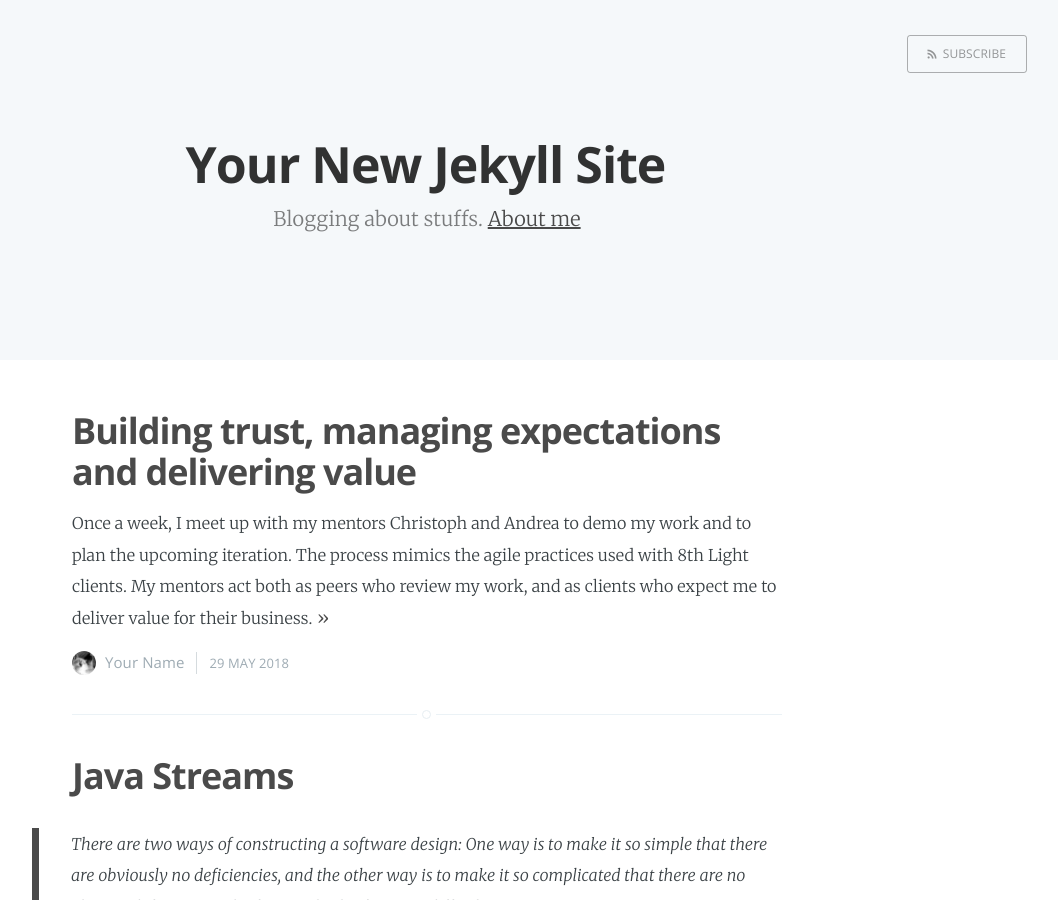
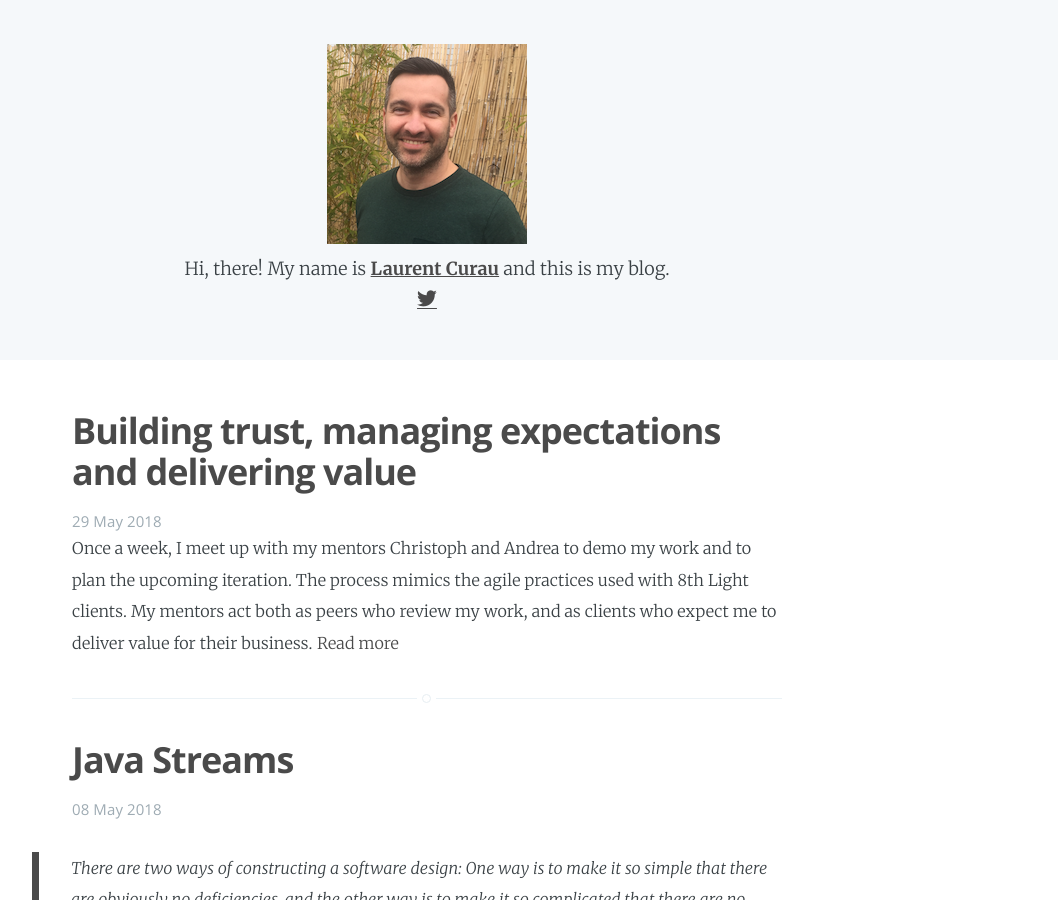
Before and after one commit to laurentqro/laurentqro.github.io, a Jekyll site: the page built from index.html, in a window 1280 px wide and 900 px high. Shown: the whole window, without its empty margins (213-1271 px from the left). Built offline with Jekyll 4.4.1, drawn with Linux system fonts in a browser that asks for light colours; the list of posts is cut into pages by our own code; some of the changed text lies outside the part shown.

Commit message:
Configure theme

```diff
--- a/_config.yml
+++ b/_config.yml
@@ -1,16 +1,19 @@
-name: Your New Jekyll Site
-description: Blogging about stuffs
-meta_description: "Your New Jekyll Site, Blogging about stuffs"
+name: Laurent Curau
+meta_description: "Laurent Curau works at 8th Light and he writes about software development."
 
 markdown: kramdown
 highlighter: pygments
 logo: false
-paginate: 15
 baseurl: /
-domain_name: 'http://yourblog-domain.com'
+permalink: /:title
+domain_name: 'https://laurentcurau.com'
 google_analytics: 'UA-XXXXXXXX-X'
-gems: [jekyll-paginate]
 
 # Details for the RSS feed generator
-url:            'blog url'
-author:         'Your Name'
+url:            'www.laurentcurau.com'
+author:         'Laurent Curau'
+
+social:
+  twitter: https://twitter.com/laurentqro
+  github: https://github.com/laurentqro
+  email: 'mailto:laurentcurau@gmail.com'
--- a/_includes/pagination.html
+++ /dev/null
@@ -1,13 +0,0 @@
-<nav class="pagination" role="pagination">
-    {% if paginator.previous_page %}
-        {% if paginator.previous_page == 1 %}
-            <a class="newer-posts" href="/" title="Previous Page">&laquo; Newer Posts</a>
-        {% else %}
-            <a class="newer-posts" href="/page{{ paginator.previous_page }}/" title="Previous Page">&laquo; Newer Posts</a>
-      {% endif %}
-    {% endif %}
-    <span class="page-number"> Page {{paginator.page}} of {{paginator.total_pages}} </span>
-    {% if paginator.next_page %}
-        <a class="older-posts" href="/page{{ paginator.next_page }}/" title="Next Page">Older Posts &raquo;</a>
-    {% endif %}
-</nav>
--- a/index.html
+++ b/index.html
@@ -6,59 +6,42 @@ about: 'about.html'
 ---
 
 <header class="main-header {% if page.cover %}" style="background-image: url({{ page.cover }}) {%else%}no-cover{% endif %}">
-    <nav class="main-nav overlay clearfix">
-            {% if page.logo %}
-                <a class="blog-logo" href="{{ site.baseurl }}">
-                    <img src="{{ page.logo }}" alt="Blog Logo" />
-                </a>
-            {% endif %}
-        <a class="subscribe-button icon-feed" href="{{ site.baseurl }}feed.xml">Subscribe</a>
-    </nav>
   <div class="vertical">
     <div class="main-header-content inner">
-            <h1 class="page-title">{{ site.name }}</h1>
-            <h2 class="page-description">
-                {% if site.description %} {{ site.description }}. {% endif %}
-                {% if page.about %} <a href='{{ site.baseurl }}{{ page.about }}'> About me </a> {% endif %}
-            </h2>
+      <a href="/about"><img class="profile" src="/assets/images/profile-small.png" alt="Author's profile picture"></a><br />
+      Hi, there! My name is <strong><a href="{{ page.about }}">Laurent Curau</a></strong> and this is my blog.
+
+      <section class="social-section">
+        <a href="{{site.social.github}}"><i class="icon-github-circled"></i></a>
+        <a href="{{site.social.twitter}}"><i class=" icon-twitter"></i></a>
+        <a href="{{site.social.email}}"><i class=" icon-email"></i></a>
+        <a href="{{site.social.linkedin}}"><i class=" icon-linkedin"></i></a>
+        <a href="{{site.social.rss}}"><i class=" icon-rss"></i></a>
+      </section>
+
     </div>
   </div>
-    <a class="scroll-down icon-arrow-left" href="#content" data-offset="-45"><span class="hidden">Scroll Down</span></a>
 </header>
 
-
 <main id="content" class="content" role="main">
-
-
-    <div class="extra-pagination inner">
-        {% include pagination.html %}
-    </div>
-
-    {% for post in paginator.posts %}
-
+    {% for post in site.posts %}
       <article class="post">
           <header class="post-header">
               <h2 class="post-title"><a href="{{ post.url }}">{{ post.title }}</a></h2>
+              <span class="post-meta">
+                <time datetime="{{ post.date | date:"%Y-%m-%d" }}">{{ post.date | date_to_string }}</time>
+              </span>
           </header>
+
           <section class="post-excerpt">
-            {{ post.excerpt }} <a class="read-more" href="{{ post.url }}">&raquo;</a>
+            {% if post.intro %}
+              <p>{{ post.intro }}</p>
+            {% else %}
+              {{ post.excerpt }}
+            {%endif%}
+
+            <p><a class="read-more" href="{{ post.url }}">Read more</a></p>
           </section>
-        <footer class="post-meta">
-            {% if site.author %}
-                <img class="author-thumb" src="/assets/images/profile.png" alt="Author's profile picture" nopin="nopin" />
-                {{ site.author }}
-            {% endif %}
-            {% if post.categories.size > 0 %}
-                {{ post.categories | array_to_sentence_string | prepend: 'on ' }}
-            {% endif %}
-            <time class="post-date" datetime="{{ post.date | date:"%Y-%m-%d" }}">
-                {{ post.date | date_to_string }}
-            </time>
-        </footer>
       </article>
-
     {% endfor %}
-
-    {% include pagination.html %}
-
 </main>
```
Also changed, not shown: _layouts/post.html (+2 -35 lines), about.html (added, +33 -0 lines), about.md (deleted, +0 -11 lines), assets/images/profile-small.png (added), assets/images/profile.jpg (added). Lines whose indentation alone changed are shown as unchanged.
